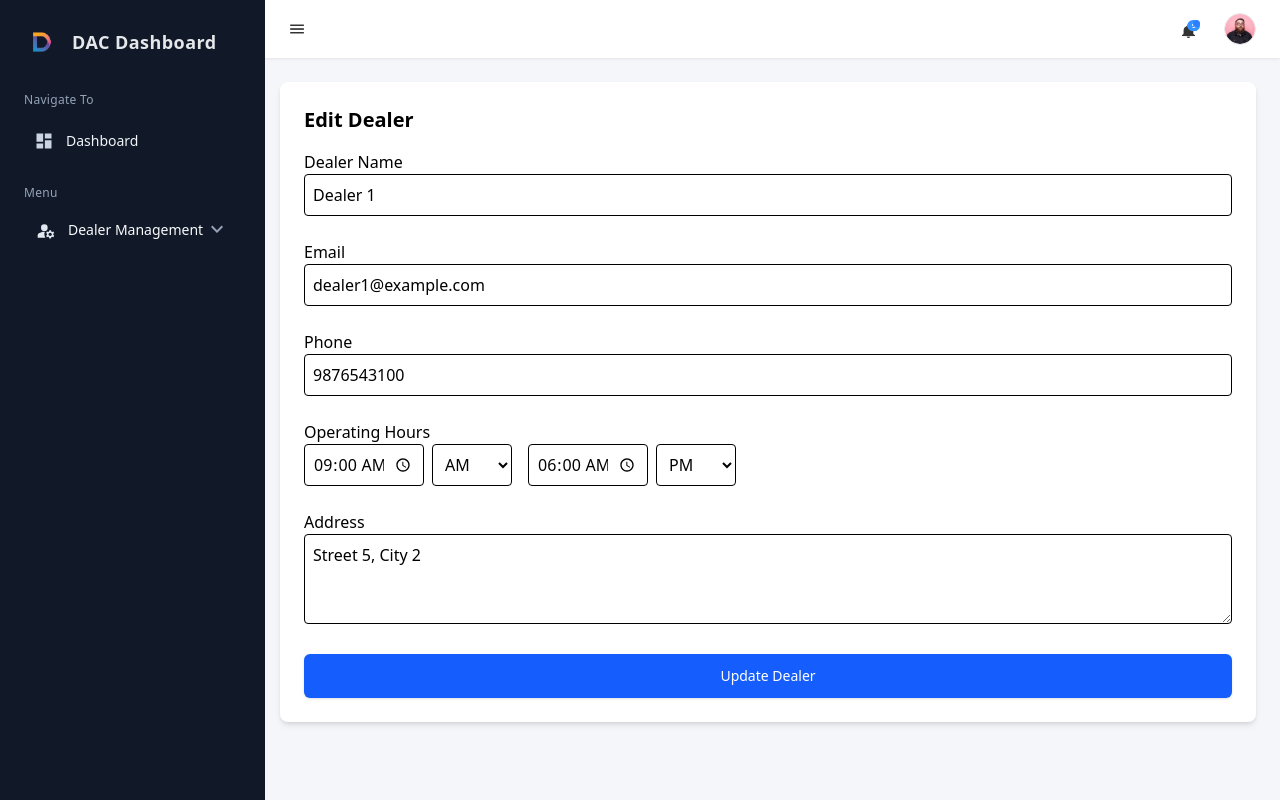
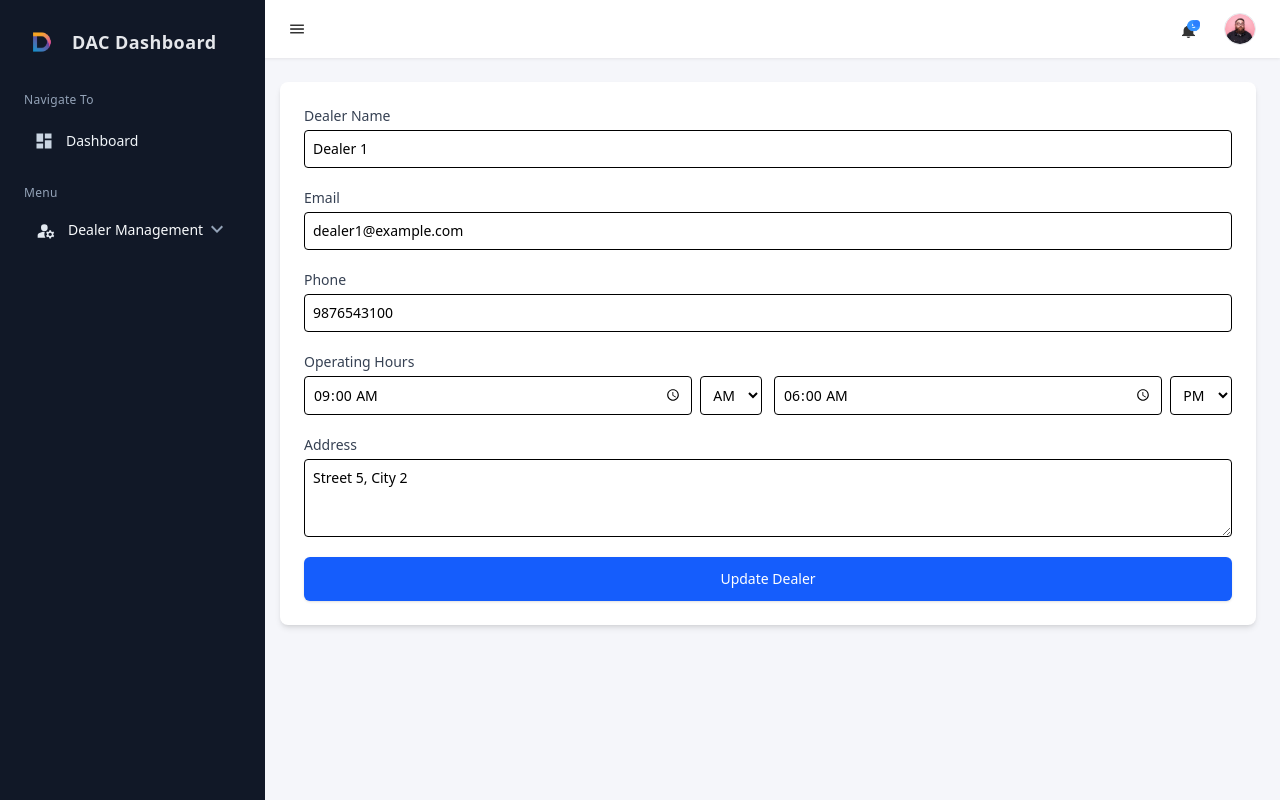
Before and after one commit to nishnak555/dealer-dashboard, a React (Vite) app: page /edit/1 in a window 1280 px wide. Built offline with nearby package versions, Linux system fonts and the light colour scheme.

Commit message:
added snackbar

```diff
--- a/src/components/CustomModal.tsx
+++ b/src/components/CustomModal.tsx
@@ -18,10 +18,8 @@ const CustomModal: React.FC<CustomModalProps> = ({
   return (
     <div className="fixed inset-0 bg-black/40 flex justify-center items-center z-50 p-4">
       <div className="bg-white rounded-xl max-w-xl w-full p-6 shadow-lg relative">
-        {/* Header */}
         <div className="flex justify-between items-center mb-4 border-b pb-2">
           <h2 className="text-lg font-semibold">{title}</h2>
-
           <button
             onClick={onClose}
             className="text-gray-500 hover:text-gray-800 text-xl"
@@ -29,8 +27,6 @@ const CustomModal: React.FC<CustomModalProps> = ({
             ✕
           </button>
         </div>
-
-        {/* Content */}
         <div>{children}</div>
       </div>
     </div>
--- a/src/components/Modal.tsx
+++ b/src/components/Modal.tsx
@@ -19,18 +19,15 @@ const Modal: React.FC<ModalProps> = ({
 
   return (
     <div className="fixed inset-0 z-999 flex items-center justify-center">
-      {/* BACKDROP (not full black) */}
       <div
         className="absolute inset-0 bg-black/40 backdrop-blur-sm"
         onClick={onClose}
       />
 
-      {/* MODAL CONTAINER */}
       <div
         className={`relative bg-white rounded-lg shadow-lg p-6 w-full ${width} mx-4 z-1000`}
         onClick={(e) => e.stopPropagation()}
       >
-        {/* HEADER */}
         <div className="flex justify-between items-center mb-4">
           {title && (
             <h2 className="text-lg font-semibold text-gray-800">{title}</h2>
@@ -43,7 +40,6 @@ const Modal: React.FC<ModalProps> = ({
           </button>
         </div>
 
-        {/* CONTENT */}
         {children}
       </div>
     </div>
--- a/src/components/ModalComponentProps.ts
+++ b/src/components/ModalComponentProps.ts
@@ -1,7 +1,7 @@
 import type { DealerFormValues } from "../interfaces/dealer.interface";
 
 export interface ModalComponentProps {
-  dealer?: DealerFormValues | null; // dealer or null
-  onConfirm?: (yes: boolean) => void; // for delete modal
-  onUpdate?: () => void; // for edit modal
+  dealer?: DealerFormValues | null;
+  onConfirm?: (yes: boolean) => void;
+  onUpdate?: () => void;
 }
--- /dev/null
+++ b/src/components/Snackbar.tsx
@@ -0,0 +1,52 @@
+import React, { useEffect } from "react";
+
+interface SnackbarProps {
+  open: boolean;
+  message: string;
+  type?: "success" | "error" | "warning";
+  onClose: () => void;
+  duration?: number;
+}
+
+const Snackbar: React.FC<SnackbarProps> = ({
+  open,
+  message,
+  type = "success",
+  onClose,
+  duration = 3000,
+}) => {
+  useEffect(() => {
+    if (!open) return;
+
+    const timer = setTimeout(onClose, duration);
+    return () => clearTimeout(timer);
+  }, [open, duration, onClose]);
+
+  const colors: Record<string, string> = {
+    success: "bg-green-600",
+    error: "bg-red-600",
+    warning: "bg-yellow-600",
+  };
+
+  return (
+    <div
+      className={`
+        fixed left-1/2 -translate-x-1/2 bottom-6 z-[9999]
+        text-white px-5 py-3 rounded-lg shadow-lg font-medium
+        transition-all duration-300 ease-out
+
+        ${
+          open
+            ? "opacity-100 translate-y-0"
+            : "opacity-0 translate-y-10 pointer-events-none"
+        }
+
+        ${colors[type]}
+      `}
+    >
+      {message}
+    </div>
+  );
+};
+
+export default Snackbar;
--- a/src/components/dealerForm.tsx
+++ b/src/components/dealerForm.tsx
@@ -4,15 +4,29 @@ import { DealerSchema } from "../validation/dealer.schema";
 import type { DealerFormValues } from "../interfaces/dealer.interface";
 import { createDealer } from "../services/dealer.service";
 import Button from "../components/common/Button";
+import Snackbar from "../components/Snackbar";
 import { useNavigate } from "react-router";
 
 const DealerForm: React.FC = () => {
   const navigate = useNavigate();
 
-  // SHOW PREVIEW AFTER SUBMISSION
   const [submittedData, setSubmittedData] = useState<DealerFormValues | null>(
     null
   );
+
+  // Snackbar state
+  const [snackbar, setSnackbar] = useState({
+    open: false,
+    message: "",
+    type: "success" as "success" | "error" | "warning",
+  });
+
+  const showSnackbar = (
+    message: string,
+    type: "success" | "error" | "warning" = "success"
+  ) => {
+    setSnackbar({ open: true, message, type });
+  };
 
   const formik = useFormik<DealerFormValues>({
     initialValues: {
@@ -38,41 +52,42 @@ const DealerForm: React.FC = () => {
         hours: finalHours,
       };
 
-      // Instead of saving → show card preview
       setSubmittedData(payload);
     },
   });
 
-  // CONFIRM CREATION
   const handleConfirm = async () => {
     if (submittedData) {
       await createDealer(submittedData);
-      alert("Dealer Created Successfully!");
-      navigate("/");
+      showSnackbar("Dealer Created Successfully!", "success");
+
+      setTimeout(() => {
+        navigate("/");
+      }, 700);
     }
   };
 
-  // BACK TO EDIT MODE
   const handleEdit = () => {
     setSubmittedData(null);
   };
 
   return (
-    <div className="bg-white shadow-md border border-gray-200 rounded-lg p-6 sm:p-8 max-w-[1200px] mx-auto mt-10">
-      <h2 className="text-xl sm:text-2xl font-semibold text-gray-900 mb-6">
+    <div
+      className="bg-white shadow-md border border-gray-200 rounded-lg
+      p-4 sm:p-6 md:p-8 max-w-[1200px] mx-auto mt-6 sm:mt-10"
+    >
+      <h2 className="text-xl sm:text-2xl font-semibold text-gray-900 mb-4 sm:mb-6">
         Create Dealer
       </h2>
 
-      {/* ------------------------------------------------------ */}
-      {/* ⭐⭐⭐  PREVIEW CARD AFTER SUBMIT  ⭐⭐⭐ */}
-      {/* ------------------------------------------------------ */}
+      {/* PREVIEW */}
       {submittedData && (
-        <div className="p-6 bg-gray-50 border rounded-lg shadow-md space-y-4">
-          <h3 className="text-xl font-semibold text-gray-800 mb-4">
+        <div className="p-4 sm:p-6 bg-gray-50 border rounded-lg shadow-md space-y-4">
+          <h3 className="text-lg sm:text-xl font-semibold text-gray-800">
             Review Dealer Information
           </h3>
 
-          <div className="space-y-2 text-gray-700">
+          <div className="space-y-2 text-gray-700 text-sm sm:text-base">
             <p>
               <strong>Dealer Name:</strong> {submittedData.dealerName}
             </p>
@@ -90,28 +105,25 @@ const DealerForm: React.FC = () => {
             </p>
           </div>
 
-          <div className="flex gap-4 mt-6">
+          <div className="flex flex-col sm:flex-row gap-3 mt-4">
             <Button
               label="Confirm & Create"
               onClick={handleConfirm}
-              className="bg-green-600 text-white px-6 py-2 rounded hover:bg-green-700"
+              className="bg-green-600 text-white px-6 py-2 rounded hover:bg-green-700 w-full sm:w-auto"
             />
             <Button
               label="Edit"
               onClick={handleEdit}
-              className="bg-gray-500 text-white px-6 py-2 rounded hover:bg-gray-600"
+              className="bg-gray-500 text-white px-6 py-2 rounded hover:bg-gray-600 w-full sm:w-auto"
             />
           </div>
         </div>
       )}
 
-      {/* ------------------------------------------------------ */}
-      {/* ⭐⭐⭐ FORM (Hidden After Submit) ⭐⭐⭐ */}
-      {/* ------------------------------------------------------ */}
+      {/* FORM */}
       {!submittedData && (
         <form onSubmit={formik.handleSubmit} className="space-y-6">
-          {/* GRID */}
-          <div className="grid grid-cols-1 md:grid-cols-2 gap-6">
+          <div className="grid grid-cols-1 sm:grid-cols-2 gap-4 sm:gap-6">
             {/* Dealer Name */}
             <div className="flex flex-col">
               <label className="text-sm text-gray-700 mb-1">Dealer Name</label>
@@ -121,7 +133,7 @@ const DealerForm: React.FC = () => {
                 onChange={formik.handleChange}
                 onBlur={formik.handleBlur}
                 value={formik.values.dealerName}
-                className="border border-gray-300 rounded-md px-3 py-2"
+                className="border border-gray-300 rounded-md px-3 py-2 w-full"
               />
               {formik.touched.dealerName && formik.errors.dealerName && (
                 <p className="text-red-500 text-xs">
@@ -139,7 +151,7 @@ const DealerForm: React.FC = () => {
                 onChange={formik.handleChange}
                 onBlur={formik.handleBlur}
                 value={formik.values.email}
-                className="border border-gray-300 rounded-md px-3 py-2"
+                className="border border-gray-300 rounded-md px-3 py-2 w-full"
               />
               {formik.touched.email && formik.errors.email && (
                 <p className="text-red-500 text-xs">{formik.errors.email}</p>
@@ -155,7 +167,7 @@ const DealerForm: React.FC = () => {
                 onChange={formik.handleChange}
                 onBlur={formik.handleBlur}
                 value={formik.values.phone}
-                className="border border-gray-300 rounded-md px-3 py-2"
+                className="border border-gray-300 rounded-md px-3 py-2 w-full"
               />
               {formik.touched.phone && formik.errors.phone && (
                 <p className="text-red-500 text-xs">{formik.errors.phone}</p>
@@ -228,7 +240,6 @@ const DealerForm: React.FC = () => {
             )}
           </div>
 
-          {/* Submit */}
           <Button
             label="Preview Dealer"
             type="submit"
@@ -236,6 +247,14 @@ const DealerForm: React.FC = () => {
           />
         </form>
       )}
+
+      {/* Snackbar */}
+      <Snackbar
+        open={snackbar.open}
+        message={snackbar.message}
+        type={snackbar.type}
+        onClose={() => setSnackbar((prev) => ({ ...prev, open: false }))}
+      />
     </div>
   );
 };
--- a/src/interfaces/sidebar.interface.ts
+++ b/src/interfaces/sidebar.interface.ts
@@ -8,9 +8,9 @@ export interface SubMenuItem {
 export interface MenuItem {
   label: string;
   icon: JSX.Element;
-  path?: string; // For normal menu items
+  path?: string;
   type?: "select";
-  options?: SubMenuItem[]; // For dropdown items
+  options?: SubMenuItem[];
 }
 
 export interface SidebarProps {
--- a/src/pages/allDealer.tsx
+++ b/src/pages/allDealer.tsx
@@ -87,7 +87,7 @@ const DealerListPage = () => {
           setPage(1);
         }}
         onDelete={handleDelete}
-        onUpdate={handleUpdate} // ⭐ Refresh after edit
+        onUpdate={handleUpdate}
       />
     </div>
   );
--- a/src/pages/editDealer.tsx
+++ b/src/pages/editDealer.tsx
@@ -4,6 +4,7 @@ import { getDealerById, updateDealer } from "../services/dealer.service";
 import { DealerSchema } from "../validation/dealer.schema";
 import type { DealerFormValues } from "../interfaces/dealer.interface";
 import Button from "../components/common/Button";
+import Snackbar from "../components/Snackbar";
 import { useEffect, useState } from "react";
 import type { ModalComponentProps } from "../components/ModalComponentProps";
 
@@ -18,6 +19,21 @@ const EditDealer = ({ dealer: modalDealer, onUpdate }: ModalComponentProps) => {
   );
   const [loading, setLoading] = useState(!modalDealer);
 
+  // Snackbar state
+  const [snackbar, setSnackbar] = useState({
+    open: false,
+    message: "",
+    type: "success" as "success" | "error" | "warning",
+  });
+
+  const showSnackbar = (
+    message: string,
+    type: "success" | "error" | "warning" = "success"
+  ) => {
+    setSnackbar({ open: true, message, type });
+  };
+
+  // Fetch dealer (when not modal)
   useEffect(() => {
     if (isModal) return;
 
@@ -54,15 +70,19 @@ const EditDealer = ({ dealer: modalDealer, onUpdate }: ModalComponentProps) => {
 
     onSubmit: (values) => {
       const hours = `${values.startTime} ${values.startPeriod} - ${values.endTime} ${values.endPeriod}`;
-
       const updated = { ...values, id: dealer?.id || Number(id), hours };
 
       updateDealer(updated);
 
+      // Show snackbar
+      showSnackbar("Dealer updated successfully!", "success");
+
       if (isModal) {
-        onUpdate?.();
+        setTimeout(() => {
+          onUpdate?.();
+        }, 700);
       } else {
-        navigate("/");
+        setTimeout(() => navigate("/"), 700);
       }
     },
   });
@@ -71,123 +91,126 @@ const EditDealer = ({ dealer: modalDealer, onUpdate }: ModalComponentProps) => {
   if (!dealer) return <div>Dealer Not Found</div>;
 
   return (
-    <div className={isModal ? "p-2" : "bg-white p-6 rounded-lg shadow-md"}>
-      <h2 className="text-xl font-semibold mb-4">Edit Dealer</h2>
-
-      <form onSubmit={formik.handleSubmit} className="space-y-6">
+    <div
+      className={`
+        ${isModal ? "p-3" : "bg-white p-6"}
+        rounded-lg shadow-md w-full
+      `}
+    >
+      <form onSubmit={formik.handleSubmit} className="space-y-5">
         {/* Dealer Name */}
-        <div>
-          <label>Dealer Name</label>
+        <div className="flex flex-col">
+          <label className="text-sm text-gray-700 mb-1">Dealer Name</label>
           <input
             name="dealerName"
             value={formik.values.dealerName}
             onChange={formik.handleChange}
-            className="border p-2 rounded w-full"
+            className="border p-2 rounded w-full text-sm"
           />
-          {formik.errors.dealerName && (
-            <p className="text-red-500">{formik.errors.dealerName}</p>
-          )}
         </div>
 
         {/* Email */}
-        <div>
-          <label>Email</label>
+        <div className="flex flex-col">
+          <label className="text-sm text-gray-700 mb-1">Email</label>
           <input
             name="email"
             type="email"
             value={formik.values.email}
             onChange={formik.handleChange}
-            className="border p-2 rounded w-full"
+            className="border p-2 rounded w-full text-sm"
           />
-          {formik.errors.email && (
-            <p className="text-red-500">{formik.errors.email}</p>
-          )}
         </div>
 
         {/* Phone */}
-        <div>
-          <label>Phone</label>
+        <div className="flex flex-col">
+          <label className="text-sm text-gray-700 mb-1">Phone</label>
           <input
             name="phone"
             value={formik.values.phone}
             onChange={formik.handleChange}
-            className="border p-2 rounded w-full"
+            className="border p-2 rounded w-full text-sm"
           />
-          {formik.errors.phone && (
-            <p className="text-red-500">{formik.errors.phone}</p>
-          )}
         </div>
 
         {/* Operating Hours */}
-        <div>
-          <label>Operating Hours</label>
+        <div className="flex flex-col">
+          <label className="text-sm text-gray-700 mb-1">Operating Hours</label>
 
-          <div className="flex gap-4">
-            <div className="flex gap-2">
+          <div className="grid grid-cols-1 sm:grid-cols-2 gap-3">
+            {/* Start */}
+            <div className="flex gap-2 w-full">
               <input
                 type="time"
                 name="startTime"
                 value={formik.values.startTime}
                 onChange={formik.handleChange}
-                className="border rounded p-2 w-[120px]"
+                className="border rounded p-2 w-full text-sm"
               />
-
               <select
                 name="startPeriod"
                 value={formik.values.startPeriod}
                 onChange={formik.handleChange}
-                className="border rounded p-2 w-[80px]"
+                className="border rounded p-2 w-[70px] text-sm"
               >
                 <option>AM</option>
                 <option>PM</option>
               </select>
             </div>
 
-            <div className="flex gap-2">
+            {/* End */}
+            <div className="flex gap-2 w-full">
               <input
                 type="time"
                 name="endTime"
                 value={formik.values.endTime}
                 onChange={formik.handleChange}
-                className="border rounded p-2 w-[120px]"
+                className="border rounded p-2 w-full text-sm"
               />
-
               <select
                 name="endPeriod"
                 value={formik.values.endPeriod}
                 onChange={formik.handleChange}
-                className="border rounded p-2 w-[80px]"
+                className="border rounded p-2 w-[70px] text-sm"
               >
                 <option>AM</option>
                 <option>PM</option>
               </select>
             </div>
           </div>
-
-          {(formik.errors.startTime || formik.errors.endTime) && (
-            <p className="text-red-500">Invalid hours</p>
-          )}
         </div>
 
         {/* Address */}
-        <div>
-          <label>Address</label>
+        <div className="flex flex-col">
+          <label className="text-sm text-gray-700 mb-1">Address</label>
           <textarea
             name="address"
             rows={3}
             value={formik.values.address}
             onChange={formik.handleChange}
-            className="border p-2 rounded w-full"
-          ></textarea>
+            className="border p-2 rounded w-full text-sm"
+          />
         </div>
 
+        {/* Submit */}
         <Button
           label="Update Dealer"
           type="submit"
-          variant="primary"
-          className="w-full bg-blue-600 text-white py-3 rounded"
+          className="w-full bg-blue-600 text-white py-3 rounded text-sm"
         />
       </form>
+
+      {/* Snackbar */}
+      <Snackbar
+        open={snackbar.open}
+        message={snackbar.message}
+        type={snackbar.type}
+        onClose={() =>
+          setSnackbar((prev) => ({
+            ...prev,
+            open: false,
+          }))
+        }
+      />
     </div>
   );
 };
--- a/src/services/dealer.service.ts
+++ b/src/services/dealer.service.ts
@@ -3,7 +3,6 @@ import type { DealerFormValues } from "../interfaces/dealer.interface";
 
 const STORAGE_KEY = "dealers_data";
 
-// Convert JSON to typed array
 const dealersJson = rawData as DealerFormValues[];
 
 export const getDealers = (): DealerFormValues[] => {
@@ -20,7 +19,6 @@ export const createDealer = async (dealer: DealerFormValues) => {
   return updated;
 };
 
-
 export const getDealerById = (id: number): DealerFormValues | undefined => {
   const all = getDealers();
   return all.find((d) => d.id === id);
@@ -32,7 +30,6 @@ export const updateDealer = (updated: DealerFormValues) => {
   localStorage.setItem(STORAGE_KEY, JSON.stringify(newList));
 };
 
-
 export const saveDealers = (list: DealerFormValues[]) => {
   localStorage.setItem(STORAGE_KEY, JSON.stringify(list));
 };
```
Also changed, not shown: src/components/CustomTable.tsx (+3 -6 lines), src/interfaces/table.interface.ts (+4 -4 lines).
